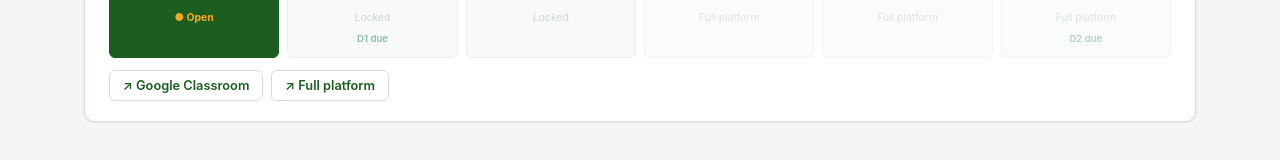
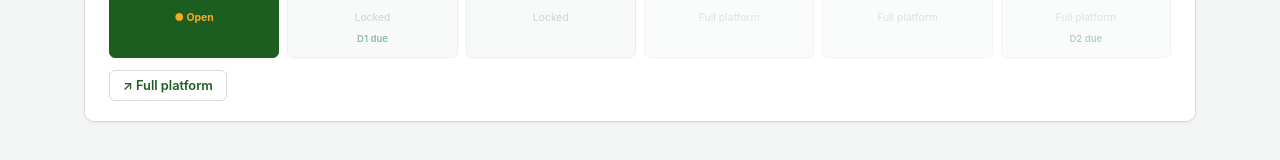
Before and after one commit to RKSinghDU/disha-demo, a plain HTML site: page index.html in a window 1280 px wide. Shown: the part 685-845 px from the top of the page. Drawn offline with Linux system fonts and the light colour scheme.

Commit message:
demo: remove Google Classroom link from Round progress card

```diff
--- a/index.html
+++ b/index.html
@@ -248,8 +248,7 @@ tbody tr:hover{background:var(--hover-row)}
     <div class="card">
       <div class="card-title">Round progress</div>
       <div class="round-progress-grid" id="round-progress"></div>
-      <div style="margin-top:.75rem;display:flex;gap:.5rem;flex-wrap:wrap">
-        <a href="https://classroom.google.com/c/ODY3ODg5NDU4NjI5" target="_blank" class="btn btn-secondary btn-sm">↗ Google Classroom</a>
+      <div style="margin-top:.75rem">
         <a href="https://disha-simulation.vercel.app" target="_blank" class="btn btn-secondary btn-sm">↗ Full platform</a>
       </div>
     </div>
```
